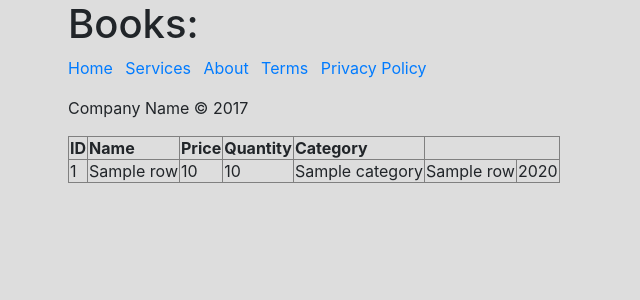
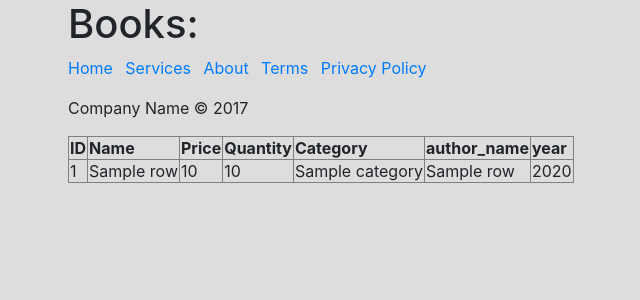
Before and after one commit to wael159/shop_project, a Flask app: template app/templates/overview.html in a window 1280 px wide. Shown: the part 136-436 px from the top of the page, without its empty margins (17-657 px from the left). Run offline with Flask 2, Linux system fonts and the light colour scheme; the template is opened without the code that fills it: most values are stand-ins (such as "Sample title", 1, 10 or a date in 2020); some libraries are stand-ins or nearby versions.

Commit message:
shop improve

```diff
--- a/app/templates/overview.html
+++ b/app/templates/overview.html
@@ -19,6 +19,8 @@
        <th>Price</th>
        <th>Quantity</th>
          <th>Category</th>
+         <th>author_name</th>
+         <th>year</th>
      </tr>
     </thead>
 
```
